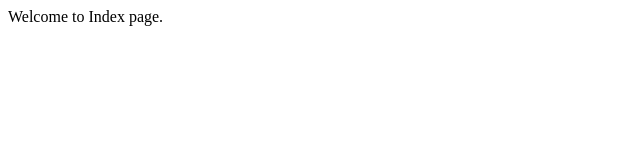
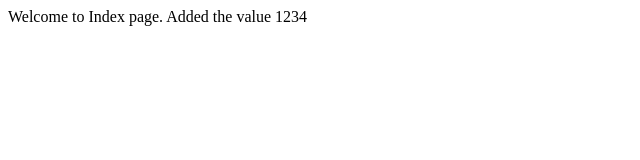
Before and after one commit to srinivasgummadilli/LearningAzure, a plain HTML site: page Index.html in a window 1280 px wide. Shown: the whole page, without its empty margins (0-640 px from the left). Drawn offline with Linux system fonts and the light colour scheme.

Commit message:
Update Index.html

```diff
--- a/Index.html
+++ b/Index.html
@@ -1,5 +1,5 @@
 <html>
     <body>
-        Welcome to Index page.
+        Welcome to Index page. Added the value 1234
     </body>
 </html>
```
